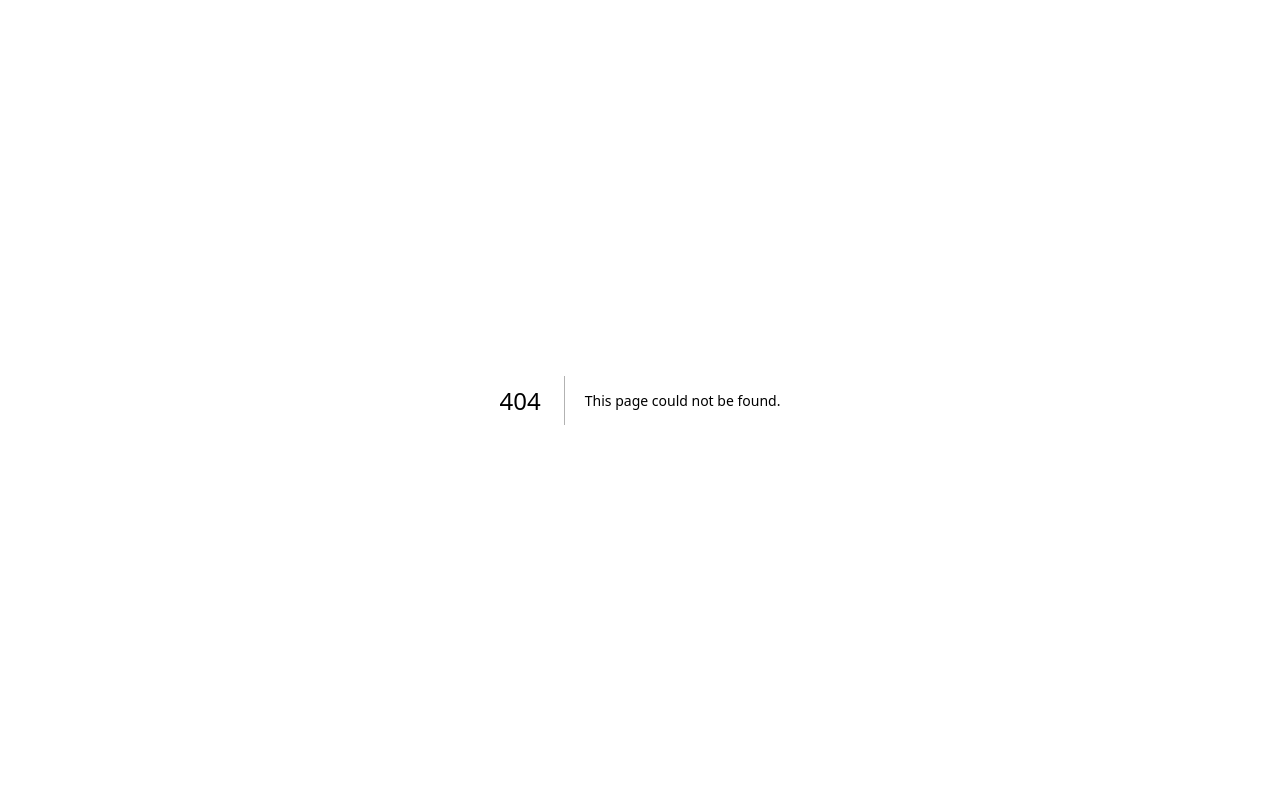
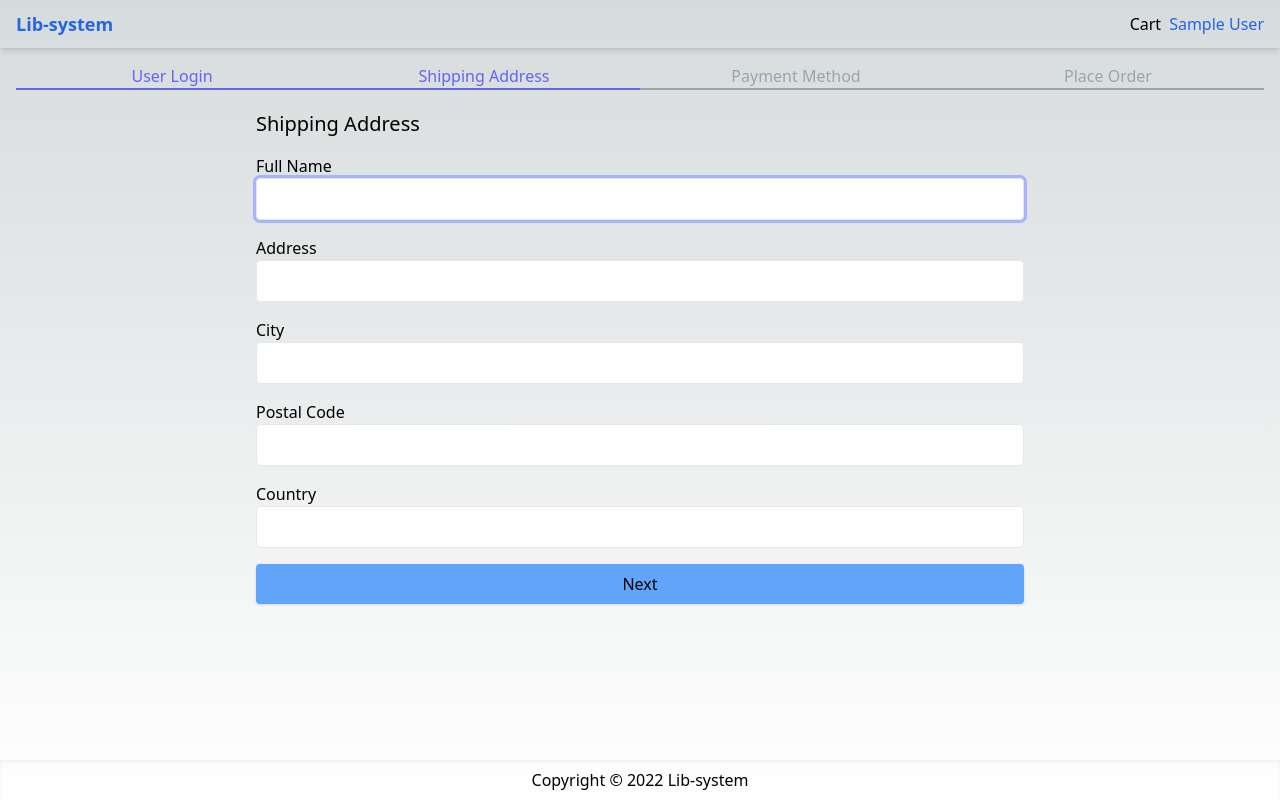
Before and after one commit to smart-som/e-comm, a Next.js app: page /shipping in a window 1280 px wide. Before the commit this address had no page. Built offline with nearby package versions, Linux system fonts and the light colour scheme; no server answers; sample sign-in values are in the browser's storage.

Commit message:
---Adding Shipping and payment pags

```diff
--- a/Utils/Store.js
+++ b/Utils/Store.js
@@ -6,7 +6,7 @@ export const Store = createContext();
 const initialState = {
   cart: Cookies.get('cart')
     ? JSON.parse(Cookies.get('cart'))
-    : { cartItems: [] },
+    : { cartItems: [], shippingAddress: {}, paymentMethod: '' },
 };
 
 function reducer(state, action) {
@@ -40,6 +40,25 @@ function reducer(state, action) {
           paymentMethod: '',
         },
       };
+    case 'SAVE_SHIPPING_ADDRESS':
+      return {
+        ...state,
+        cart: {
+          ...state.cart,
+          shippingAddress: {
+            ...state.cart.shippingAddress,
+            ...action.payload,
+          },
+        },
+      };
+    case 'SAVE_PAYMENT_METHOD':
+      return {
+        ...state,
+        cart: {
+          ...state.cart,
+          paymentMethod: action.payload,
+        },
+      };
     default:
       return state;
   }
--- /dev/null
+++ b/components/CheckoutWizard.js
@@ -0,0 +1,26 @@
+import React from 'react';
+
+export default function CheckoutWizard({ activeStep = 0 }) {
+  return (
+    <div className="mb-5 flex flex-wrap">
+      {['User Login', 'Shipping Address', 'Payment Method', 'Place Order'].map(
+        (step, index) => (
+          <div
+            key={step}
+            className={`flex-1 border-b-2
+          text-center
+       ${
+         index <= activeStep
+           ? 'border-indigo-500   text-indigo-500'
+           : 'border-gray-400 text-gray-400'
+       }
+
+       `}
+          >
+            {step}
+          </div>
+        )
+      )}
+    </div>
+  );
+}
--- a/pages/_app.js
+++ b/pages/_app.js
@@ -1,6 +1,7 @@
 import { StoreProvider } from '@/Utils/Store';
+import { useRouter } from 'next/router';
 import '@/styles/globals.css';
-import { SessionProvider } from 'next-auth/react';
+import { SessionProvider, useSession } from 'next-auth/react';
 
 export default function App({
   Component,
@@ -9,8 +10,29 @@ export default function App({
   return (
     <SessionProvider session={session}>
       <StoreProvider>
-        <Component {...pageProps} />
+        {Component.auth ? (
+          <Auth>
+            <Component {...pageProps} />
+          </Auth>
+        ) : (
+          <Component {...pageProps} />
+        )}
       </StoreProvider>
     </SessionProvider>
   );
 }
+
+function Auth({ children }) {
+  const router = useRouter();
+  const { status } = useSession({
+    required: true,
+    onUnauthenticated() {
+      router.push('/unauthorized?message=login required');
+    },
+  });
+  if (status === 'loading') {
+    return <div>Loading...</div>;
+  }
+
+  return children;
+}
--- /dev/null
+++ b/pages/payment.js
@@ -0,0 +1,75 @@
+import { useRouter } from 'next/router';
+import React, { useContext, useEffect, useState } from 'react';
+import { toast } from 'react-toastify';
+import Cookies from 'js-cookie';
+import { Store } from '@/Utils/Store';
+import Layout from '@/components/Layout';
+import CheckoutWizard from '@/components/Checkoutwizard';
+
+export default function PaymentScreen() {
+  const [selectedPaymentMethod, setSelectedPaymentMethod] = useState('');
+
+  const { state, dispatch } = useContext(Store);
+  const { cart } = state;
+  const { shippingAddress, paymentMethod } = cart;
+
+  const router = useRouter();
+
+  const submitHandler = (e) => {
+    e.preventDefault();
+    if (!selectedPaymentMethod) {
+      return toast.error('Payment method is required');
+    }
+    dispatch({ type: 'SAVE_PAYMENT_METHOD', payload: selectedPaymentMethod });
+    Cookies.set(
+      'cart',
+      JSON.stringify({
+        ...cart,
+        paymentMethod: selectedPaymentMethod,
+      })
+    );
+
+    router.push('/placeorder');
+  };
+  useEffect(() => {
+    if (!shippingAddress.address) {
+      return router.push('/shipping');
+    }
+    setSelectedPaymentMethod(paymentMethod || '');
+  }, [paymentMethod, router, shippingAddress.address]);
+
+  return (
+    <Layout title="Payment Method">
+      <CheckoutWizard activeStep={2} />
+      <form className="mx-auto max-w-screen-md" onSubmit={submitHandler}>
+        <h1 className="mb-4 text-xl">Payment Method</h1>
+        {['PayPal', 'Stripe', 'CashOnDelivery'].map((payment) => (
+          <div key={payment} className="mb-4">
+            <input
+              name="paymentMethod"
+              className="p-2 outline-none focus:ring-0"
+              id={payment}
+              type="radio"
+              checked={selectedPaymentMethod === payment}
+              onChange={() => setSelectedPaymentMethod(payment)}
+            />
+
+            <label className="p-2" htmlFor={payment}>
+              {payment}
+            </label>
+          </div>
+        ))}
+        <div className="mb-4 flex justify-between">
+          <button
+            onClick={() => router.push('/shipping')}
+            type="button"
+            className="default-button"
+          >
+            Back
+          </button>
+          <button className="primary-button">Next</button>
+        </div>
+      </form>
+    </Layout>
+  );
+}
--- /dev/null
+++ b/pages/shipping.js
@@ -0,0 +1,135 @@
+import React, { useContext, useEffect } from 'react';
+import { useForm } from 'react-hook-form';
+import Cookies from 'js-cookie';
+import { useRouter } from 'next/router';
+import { Store } from '@/Utils/Store';
+import Layout from '@/components/Layout';
+import CheckoutWizard from '@/components/Checkoutwizard';
+
+export default function ShippingScreen() {
+  const {
+    handleSubmit,
+    register,
+    formState: { errors },
+    setValue,
+  } = useForm();
+
+  const { state, dispatch } = useContext(Store);
+  const { cart } = state;
+  const { shippingAddress } = cart;
+  const router = useRouter();
+
+  useEffect(() => {
+    setValue('fullName', shippingAddress.fullName);
+    setValue('address', shippingAddress.address);
+    setValue('city', shippingAddress.city);
+    setValue('postalCode', shippingAddress.postalCode);
+    setValue('country', shippingAddress.country);
+  }, [setValue, shippingAddress]);
+
+  const submitHandler = ({ fullName, address, city, postalCode, country }) => {
+    dispatch({
+      type: 'SAVE_SHIPPING_ADDRESS',
+      payload: { fullName, address, city, postalCode, country },
+    });
+    Cookies.set(
+      'cart',
+      JSON.stringify({
+        ...cart,
+        shippingAddress: {
+          fullName,
+          address,
+          city,
+          postalCode,
+          country,
+        },
+      })
+    );
+
+    router.push('/payment');
+  };
+
+  return (
+    <Layout title="Shipping Address">
+      <CheckoutWizard activeStep={1} />
+      <form
+        className="mx-auto max-w-screen-md"
+        onSubmit={handleSubmit(submitHandler)}
+      >
+        <h1 className="mb-4 text-xl">Shipping Address</h1>
+        <div className="mb-4">
+          <label htmlFor="fullName">Full Name</label>
+          <input
+            className="w-full"
+            id="fullName"
+            autoFocus
+            {...register('fullName', {
+              required: 'Please enter full name',
+            })}
+          />
+          {errors.fullName && (
+            <div className="text-red-500">{errors.fullName.message}</div>
+          )}
+        </div>
+        <div className="mb-4">
+          <label htmlFor="address">Address</label>
+          <input
+            className="w-full"
+            id="address"
+            {...register('address', {
+              required: 'Please enter address',
+              minLength: { value: 3, message: 'Address is more than 2 chars' },
+            })}
+          />
+          {errors.address && (
+            <div className="text-red-500">{errors.address.message}</div>
+          )}
+        </div>
+        <div className="mb-4">
+          <label htmlFor="city">City</label>
+          <input
+            className="w-full"
+            id="city"
+            {...register('city', {
+              required: 'Please enter city',
+            })}
+          />
+          {errors.city && (
+            <div className="text-red-500 ">{errors.city.message}</div>
+          )}
+        </div>
+        <div className="mb-4">
+          <label htmlFor="postalCode">Postal Code</label>
+          <input
+            className="w-full"
+            id="postalCode"
+            {...register('postalCode', {
+              required: 'Please enter postal code',
+            })}
+          />
+          {errors.postalCode && (
+            <div className="text-red-500 ">{errors.postalCode.message}</div>
+          )}
+        </div>
+        <div className="mb-4">
+          <label htmlFor="country">Country</label>
+          <input
+            className="w-full"
+            id="country"
+            {...register('country', {
+              required: 'Please enter country',
+            })}
+          />
+          {errors.country && (
+            <div className="text-red-500 ">{errors.country.message}</div>
+          )}
+        </div>
+        <div className="mb-4 flex justify-between">
+          <button className="primary-button w-full">Next</button>
+        </div>
+      </form>
+    </Layout>
+  );
+}
+
+ShippingScreen.auth = true;
--- /dev/null
+++ b/pages/unauthorized.js
@@ -0,0 +1,15 @@
+import Layout from '@/components/Layout';
+import { useRouter } from 'next/router';
+import React from 'react';
+
+export default function Unauthorized() {
+  const router = useRouter();
+  const { message } = router.query;
+
+  return (
+    <Layout title="Unauthorized Page">
+      <h1 className="text-xl">Access Denied</h1>
+      {message && <div className="mb-4 text-red-500">{message}</div>}
+    </Layout>
+  );
+}
--- a/styles/globals.css
+++ b/styles/globals.css
@@ -118,6 +118,10 @@ Link {
   @apply rounded bg-blue-400 py-2 px-4 shadow outline-none hover:bg-blue-500  active:bg-amber-500;
 }
 
+.default-button {
+  @apply rounded bg-gray-100 py-2  px-4 text-black shadow outline-none hover:bg-gray-200  active:bg-gray-300;
+}
+
 input,
 select,
 textarea {
```
